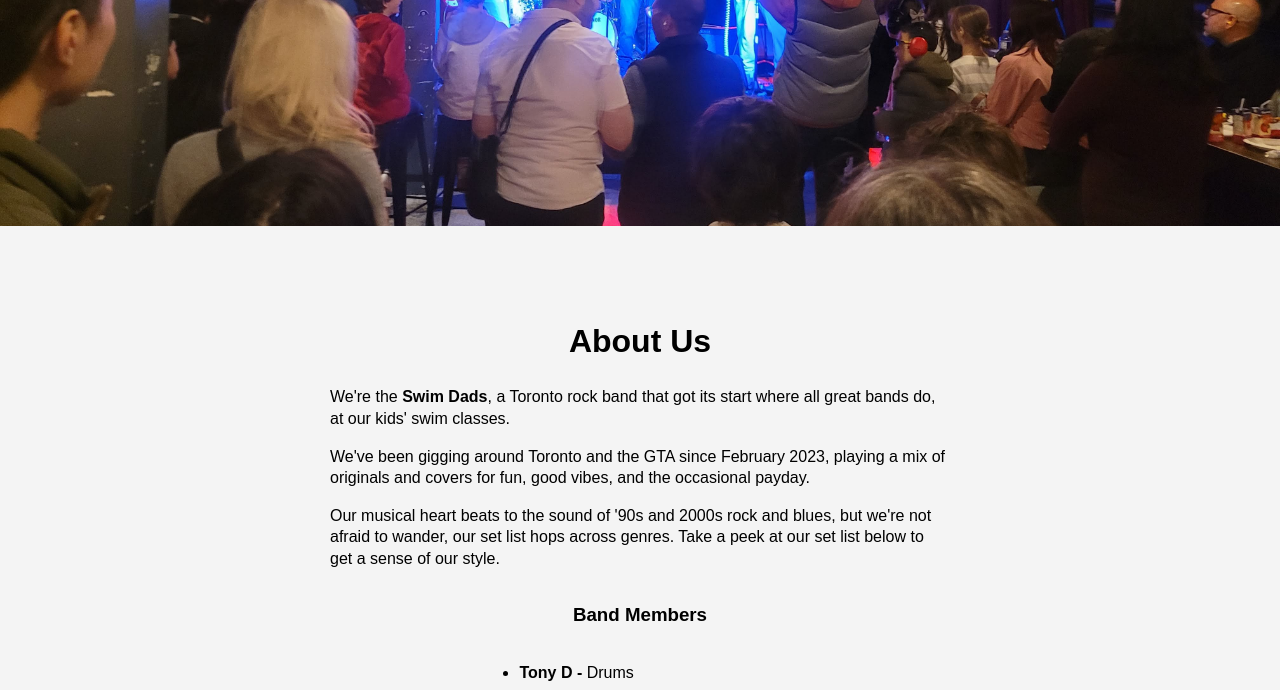
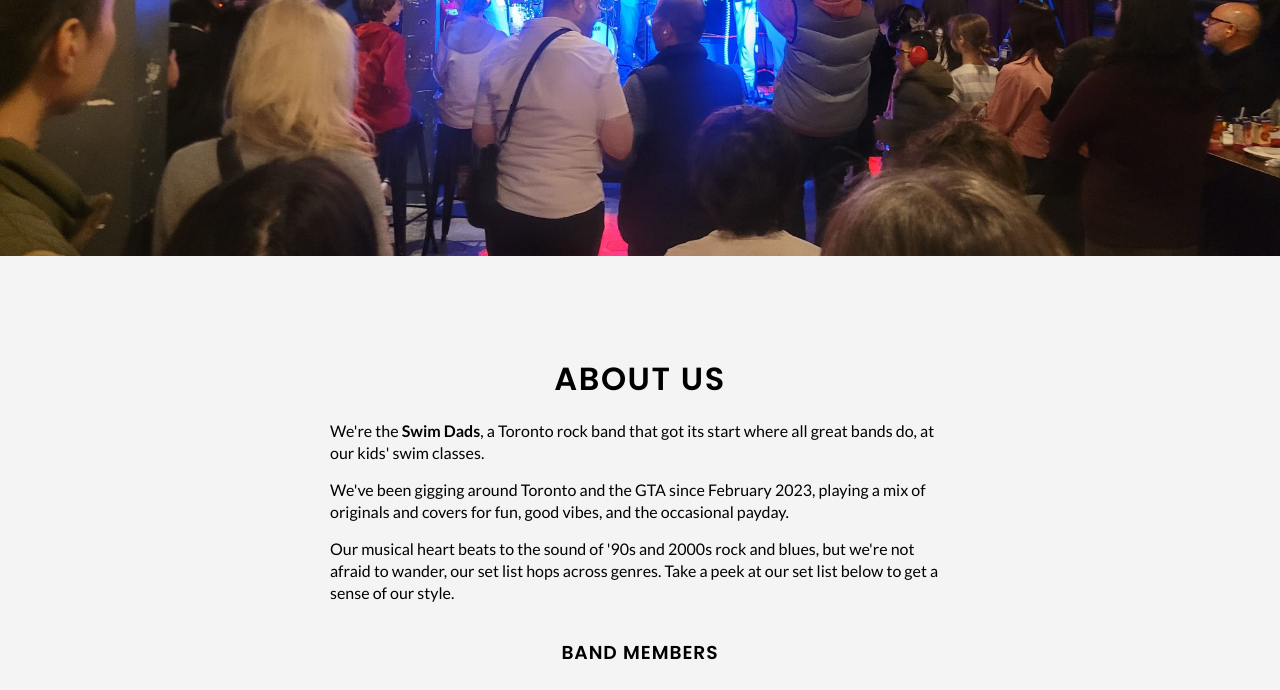
Before and after one commit to jjhiew/swimdadstheband.com, a website: page index.html in a window 1280 px wide. Shown: the part 469-1159 px from the top of the page. Drawn offline with Linux system fonts and the light colour scheme.

Commit message:
Update font styles

```diff
--- a/index.html
+++ b/index.html
@@ -10,6 +10,9 @@
     <link rel="icon" type="image/png" sizes="32x32" href="/favicon-32x32.png">
     <link rel="icon" type="image/png" sizes="16x16" href="/favicon-16x16.png">
     <link rel="manifest" href="/site.webmanifest">
+
+    <link href="https://fonts.googleapis.com/css2?family=Poppins:wght@600&family=Lato:wght@400;700&display=swap" rel="stylesheet" />
+
     <link rel="stylesheet" href="main.css">
 
     <title>Swim Dads (The Band) - Official Website</title>
--- a/main.css
+++ b/main.css
@@ -1,10 +1,22 @@
+        h1, h2, h3, .nav-logo {
+            font-family: 'Poppins', sans-serif;
+            font-weight: 600;
+            text-transform: uppercase;
+            letter-spacing: 0.05em;
+            margin-bottom: 0.5em;
+        }
         h1 {
             font-size: 3em;
         }
         h2 {
             font-size: 2em;
         }
-        body { font-family: Arial, sans-serif; margin: 0px}
+        body {
+            font-family: 'Lato', sans-serif;
+            font-weight: 400;
+            line-height: 1.6;
+            margin: 0px
+        }
 
         /******************
         /***** NAV *****/
@@ -33,6 +45,7 @@
             color: white;
             font-weight: bold;
             font-size: 1.2rem;
+            margin-bottom: 0;
         }
 
         .nav-menu {
```
